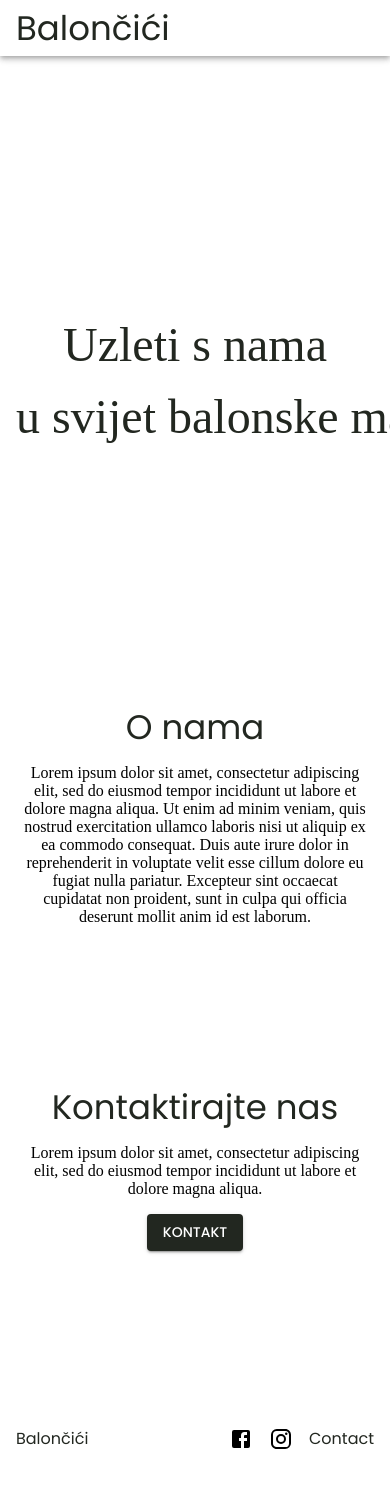
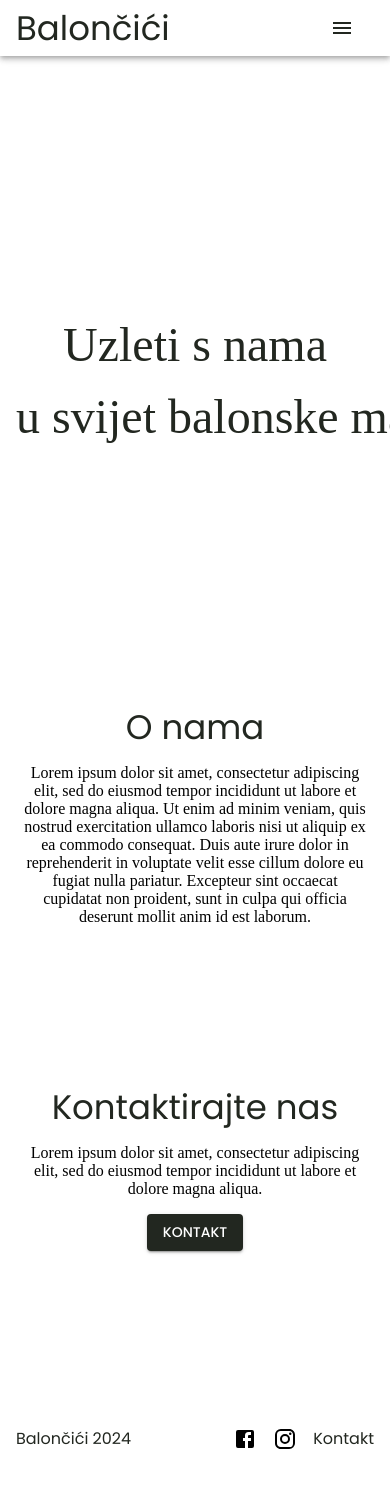
Before and after one commit to Ivo-Kovacevic/baloncici-nikolina, a React (Vite) app: page / in a window 390 px wide. Shown: the top 1488 px of the page. Built offline with nearby package versions, Linux system fonts and the light colour scheme; a web font is replaced by a local one.

Commit message:
Add mobile navigation and modify desktop navigation

```diff
--- /dev/null
+++ b/src/components/DesktopNavigation.jsx
@@ -0,0 +1,26 @@
+import Button from '@mui/material/Button';
+import Stack from '@mui/material/Stack'
+
+function DesktopNavigation() {
+
+    return(
+        <>
+            <Stack
+                direction='row'
+                spacing={2}
+                sx={{
+                    display: {
+                        xs: 'none',
+                        sm: 'flex',
+                    },
+                }}
+            >
+                <Button>POČETNA</Button>
+                <Button>DEKORACIJE</Button>
+                <Button>KONTAKT</Button>
+            </Stack>
+        </>
+    );
+}
+
+export default DesktopNavigation;
--- a/src/components/Footer.jsx
+++ b/src/components/Footer.jsx
@@ -8,11 +8,11 @@ function Footer() {
     return(
         <>
             <Container sx={{ display: 'flex', my: 5 }}>
-                <Typography flexGrow={1}>Balončići</Typography>
+                <Typography flexGrow={1}>Balončići 2024</Typography>
                 <Stack direction='row' spacing={2}>
                     <FacebookIcon />
                     <InstagramIcon />
-                    <Typography>Contact</Typography>
+                    <Typography>Kontakt</Typography>
                 </Stack>
             </Container>
         </>
--- /dev/null
+++ b/src/components/MobileNavigation.jsx
@@ -0,0 +1,63 @@
+import * as React from 'react';
+import Box from '@mui/material/Box';
+import Drawer from '@mui/material/Drawer';
+import Button from '@mui/material/Button';
+import List from '@mui/material/List';
+import Divider from '@mui/material/Divider';
+import ListItem from '@mui/material/ListItem';
+import ListItemButton from '@mui/material/ListItemButton';
+import ListItemText from '@mui/material/ListItemText';
+
+import MenuIcon from '@mui/icons-material/Menu';
+import CloseIcon from '@mui/icons-material/Close';
+
+export default function MobileNavigation() {
+
+  const [open, setOpen] = React.useState(false);
+
+  const toggleDrawer = (newOpen) => () => {
+    setOpen(newOpen);
+  };
+
+  const DrawerList = (
+    <Box sx={{ width: 300 }} role="presentation">
+
+        <ListItem disablePadding>
+            <ListItemButton>
+                <CloseIcon/>
+            </ListItemButton>
+          </ListItem>
+
+        <Divider />
+
+        <List>
+        {['POČETNA', 'DEKORACIJE', 'KONTAKT'].map((text, index) => (
+          <ListItem key={text} disablePadding>
+            <ListItemButton>
+              <ListItemText primary={text} />
+            </ListItemButton>
+          </ListItem>
+        ))}
+      </List>
+    </Box>
+  );
+
+  return (
+    <div>
+      <Button onClick={toggleDrawer(true)}
+        sx={{
+            display: {
+                xs: 'flex',
+                sm: 'none',
+            },
+            alignItems: 'center',
+        }}
+      >
+        <MenuIcon />
+      </Button>
+      <Drawer open={open} onClose={toggleDrawer(false)} anchor={'right'}>
+        {DrawerList}
+      </Drawer>
+    </div>
+  );
+}
--- a/src/components/Navbar.jsx
+++ b/src/components/Navbar.jsx
@@ -1,10 +1,10 @@
 import AppBar from '@mui/material/AppBar'
 import Toolbar from '@mui/material/Toolbar'
 import Container from '@mui/material/Container'
-import Stack from '@mui/material/Stack'
 import Box from '@mui/material/Box'
-import Button from '@mui/material/Button'
 import Typography from '@mui/material/Typography'
+import DesktopNavigation from './DesktopNavigation'
+import MobileNavigation from './MobileNavigation'
 
 function Navbar() {
 
@@ -15,20 +15,10 @@ function Navbar() {
                     <Box flexGrow={1}>
                         <Typography variant='h4'>Balončići</Typography>
                     </Box>
-                    <Stack
-                        direction='row'
-                        spacing={2}
-                        sx={{
-                            display: {
-                                xs: 'none',
-                                sm: 'flex',
-                            },
-                        }}
-                    >
-                        <Button>POČETNA</Button>
-                        <Button>DEKORACIJE</Button>
-                        <Button>KONTAKT</Button>
-                    </Stack>
+
+                    <DesktopNavigation />
+
+                    <MobileNavigation />
                 </Toolbar>
             </AppBar>
         </>
--- a/src/pages/Home.jsx
+++ b/src/pages/Home.jsx
@@ -1,6 +1,4 @@
 import HeroText from '../components/HeroText'
-import Container from '@mui/material/Container'
-import Typography from '@mui/material/Typography'
 import AboutUs from '../components/AboutUs';
 import ContactUs from '../components/ContactUs';
 
```
